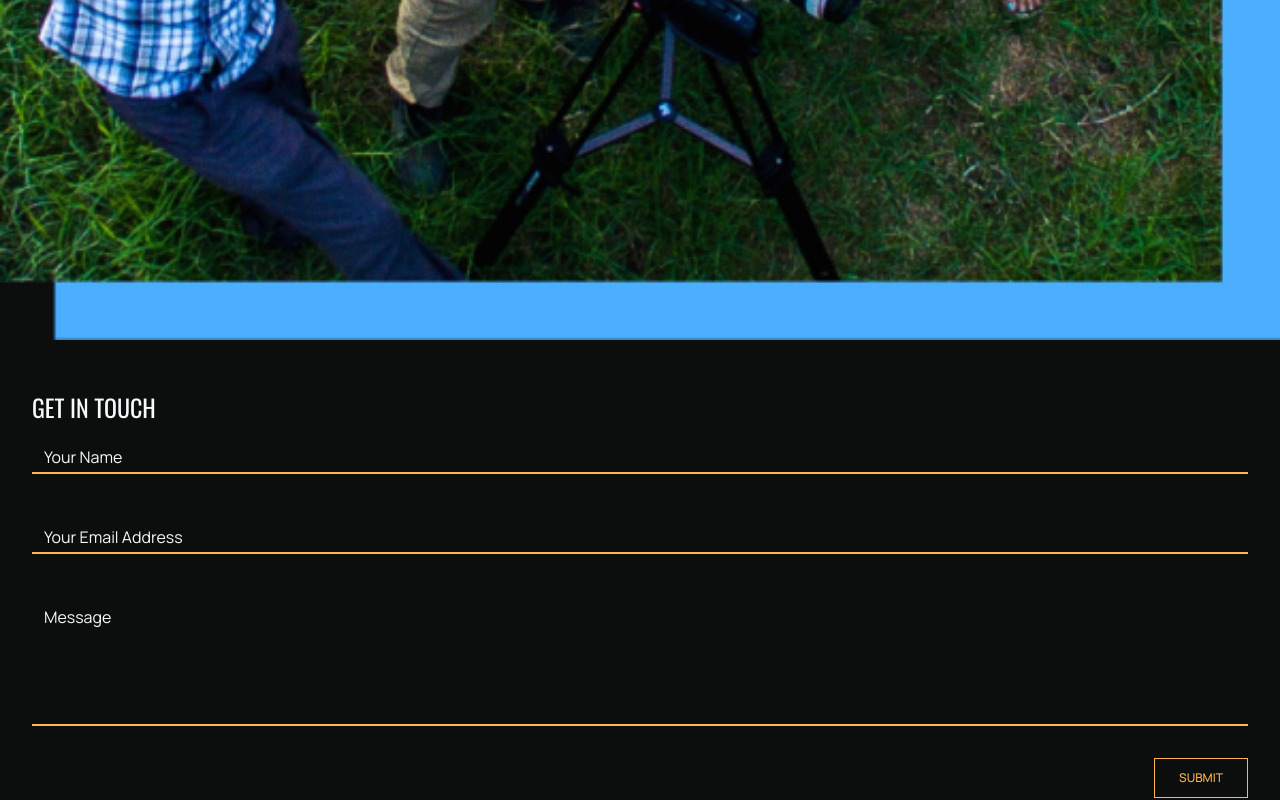
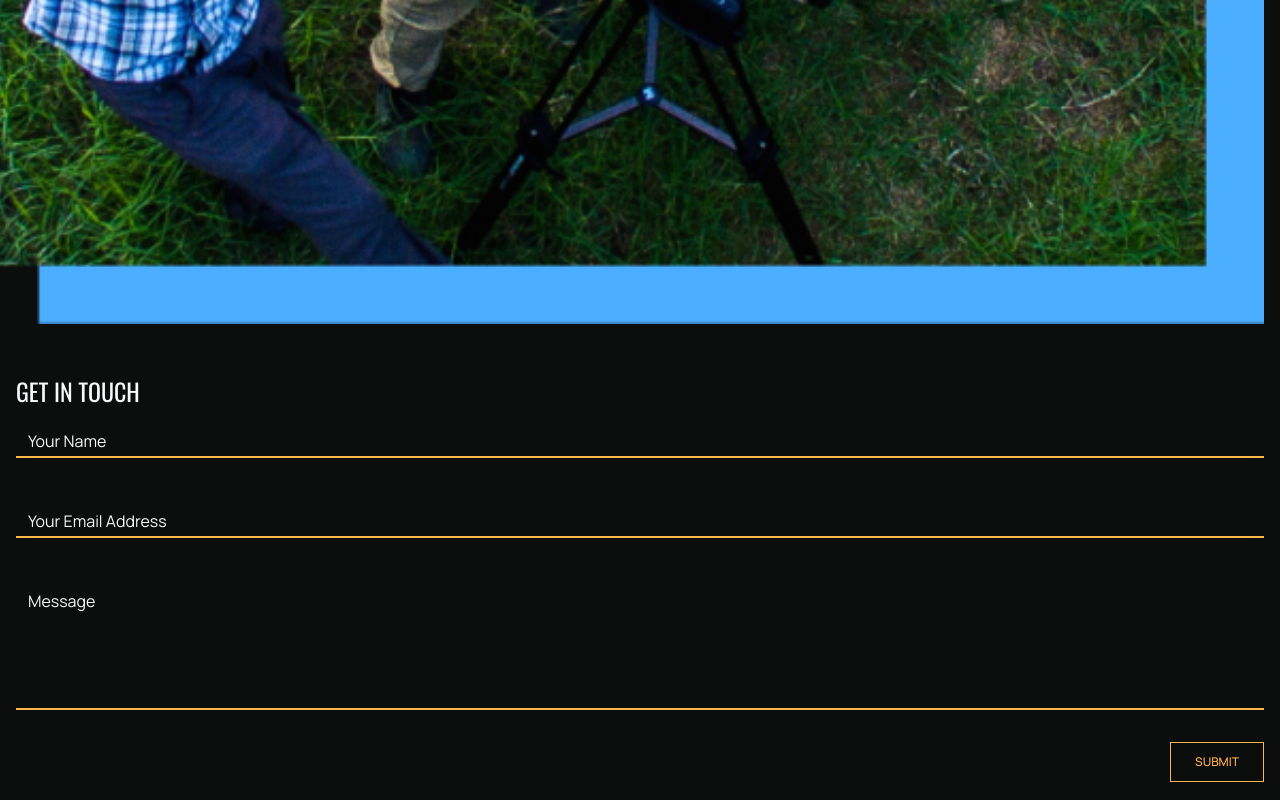
Before and after one commit to mwkwsd/sensensomething, a React (Create React App) app: page /about in a window 1280 px wide. Shown: the part 4199-4999 px from the top of the page. Built offline with nearby package versions, Linux system fonts and the light colour scheme.

Commit message:
extra paddig removed

```diff
--- a/src/components/templates/About.tsx
+++ b/src/components/templates/About.tsx
@@ -11,7 +11,7 @@ export function About() {
   return (
     <Card
       elevation={0}
-      sx={{ padding: '1rem', backgroundColor: backgroundColor }}
+      sx={{ backgroundColor: backgroundColor }}
     >
       <AboutPage />
     </Card>
```
